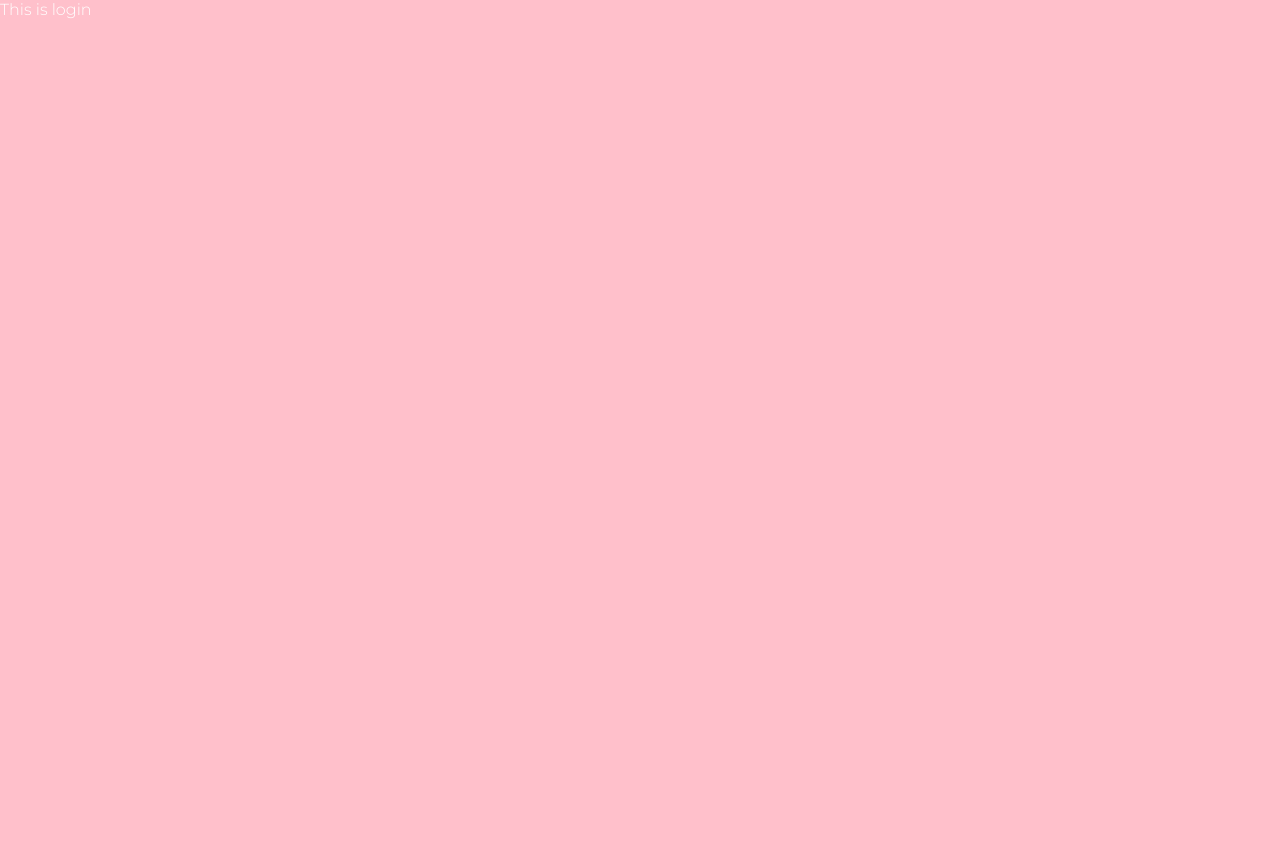
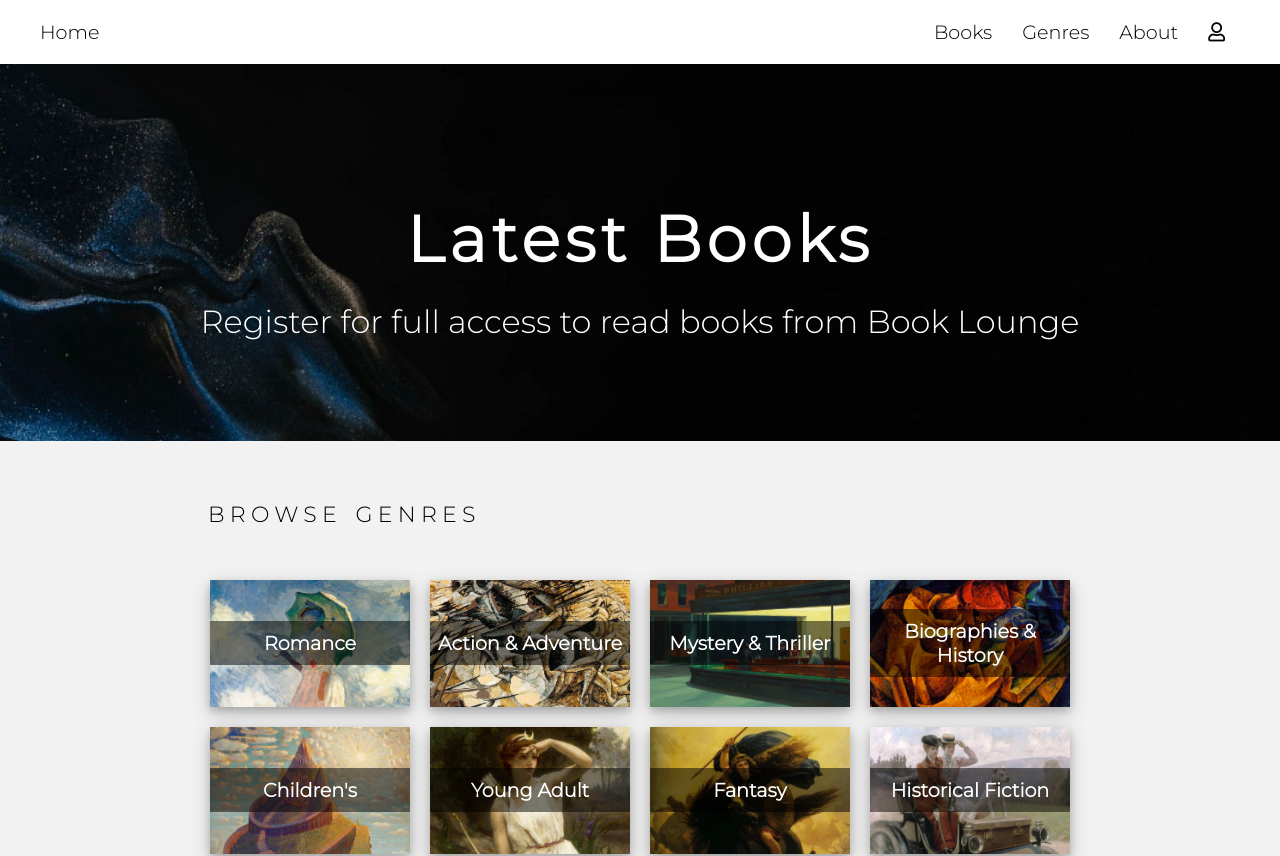
Before and after one commit to borisovboris/book-lounge, an Angular app: page /home in a window 1280 px wide. Shown: the top 856 px of the page. Built offline with nearby package versions, Linux system fonts and the light colour scheme.

Commit message:
lazy loaded login component

```diff
--- a/src/app/app.component.css
+++ b/src/app/app.component.css
@@ -18,15 +18,6 @@ body {
     transition: top 0.3s ease-out;
 }
 
-#login-container {
-    z-index: 10;
-    position: absolute;
-    top: 0;
-    left: 0;
-    min-height: 100%;
-    width: 100%;
-    background-color: pink;
-}
 
 .wrapper {
     position: relative;
--- a/src/app/app.component.html
+++ b/src/app/app.component.html
@@ -1,7 +1,9 @@
 <div class="wrapper">
-  <app-login id="login-container"></app-login>
+  <div>
+    <ng-template #logintemp></ng-template>
+  </div>
 
-  <app-nav #navbar id="navbar"></app-nav>
+  <app-nav #navbar id="navbar" (click)="loadLoginComponent()"></app-nav>
   <div id="container">
     <router-outlet></router-outlet>
   </div>
--- a/src/app/app.component.ts
+++ b/src/app/app.component.ts
@@ -1,4 +1,4 @@
-import { AfterViewInit, Component, ElementRef, HostListener, ViewChild } from '@angular/core';
+import { AfterViewInit, Component, ComponentFactoryResolver, ElementRef, HostListener, ViewChild, ViewContainerRef } from '@angular/core';
 import { NavComponent } from './nav/nav.component';
 import { ScrollService } from './core/services/scroll.service';
 
@@ -9,28 +9,30 @@ import { ScrollService } from './core/services/scroll.service';
 })
 export class AppComponent implements AfterViewInit {
 
-  // private prevScrollPos: number = 0;
+  @ViewChild('logintemp', { read: ViewContainerRef })
+  private loginViewContainerRef: ViewContainerRef;
+
   title = 'book-lounge';
 
   @ViewChild(NavComponent, {read: ElementRef}) navbar: ElementRef;
 
-  // @HostListener('window:scroll', ['$event']) onScrollEvent($event){
-  //   const currentScrollPos = window.pageYOffset;
-  //   const el = this.navbar.nativeElement;
 
-  //   if(currentScrollPos > this.prevScrollPos) {
-  //     el.style.top = "-80px";
-  //   } else {
-  //     el.style.top = "0px";
-  //   }
-
-  //   this.prevScrollPos = currentScrollPos;
-  // }
-
-  constructor(private scrollService: ScrollService) { }
+  constructor(
+    private scrollService: ScrollService,
+    private vcref: ViewContainerRef,
+    private cfr: ComponentFactoryResolver
+   ) { }
 
   ngAfterViewInit() {
     this.scrollService.manageNavbar(this.navbar);
   }
 
+  async loadLoginComponent() {
+    this.vcref.clear();
+    const { LoginComponent } = await import ('./auth/login/login.component');
+    this.loginViewContainerRef.createComponent(
+      this.cfr.resolveComponentFactory(LoginComponent)
+    );
+  }
+
 }
--- a/src/app/app.module.ts
+++ b/src/app/app.module.ts
@@ -11,7 +11,6 @@ import { GenresListComponent } from './genre/genres-list/genres-list.component';
 import { GenreComponent } from './genre/genre/genre.component';
 import { TodayBooksComponent } from './today-books/today-books.component';
 import { SharedModule } from './shared/shared.module';
-import { LoginComponent } from './auth/login/login.component';
 
 @NgModule({
   declarations: [
@@ -22,8 +21,7 @@ import { LoginComponent } from './auth/login/login.component';
     FillIconDirective,
     GenresListComponent,
     GenreComponent,
-    TodayBooksComponent,
-    LoginComponent
+    TodayBooksComponent
   ],
   imports: [
     BrowserModule,
--- a/src/app/auth/login/login.component.css
+++ b/src/app/auth/login/login.component.css
@@ -0,0 +1,9 @@
+#login-container {
+    z-index: 10;
+    position: fixed;
+    top: 0;
+    left: 0;
+    min-height: 100%;
+    width: 100%;
+    background-color: pink;
+}
--- a/src/app/auth/login/login.component.html
+++ b/src/app/auth/login/login.component.html
@@ -1,3 +1,3 @@
-<div class="login-container">
+<div id="login-container">
     <p>This is login</p>
 </div>
```
